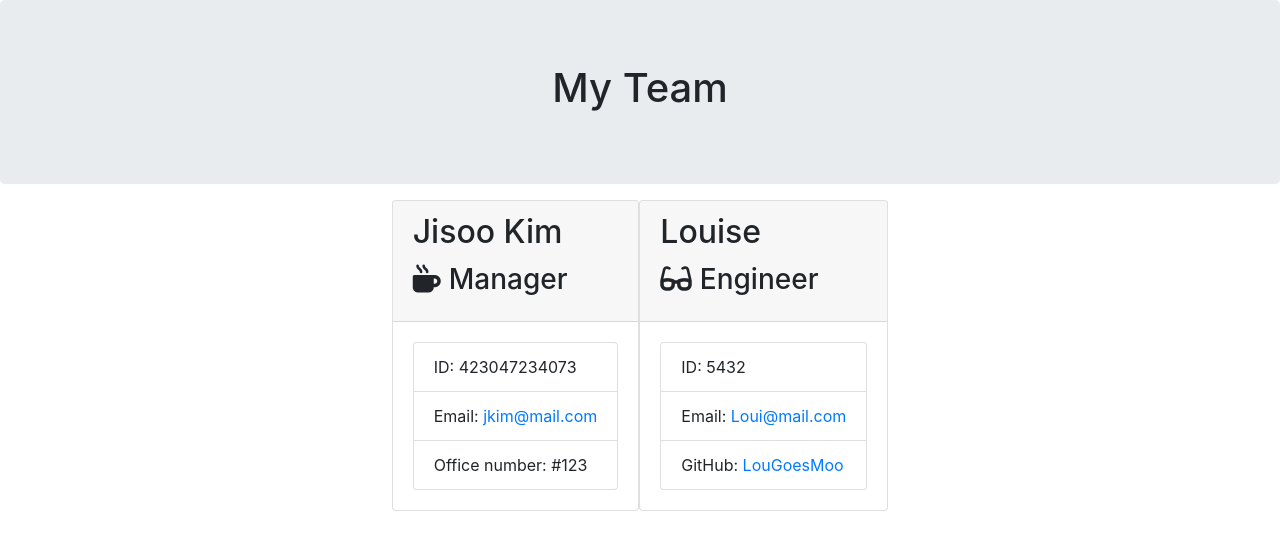
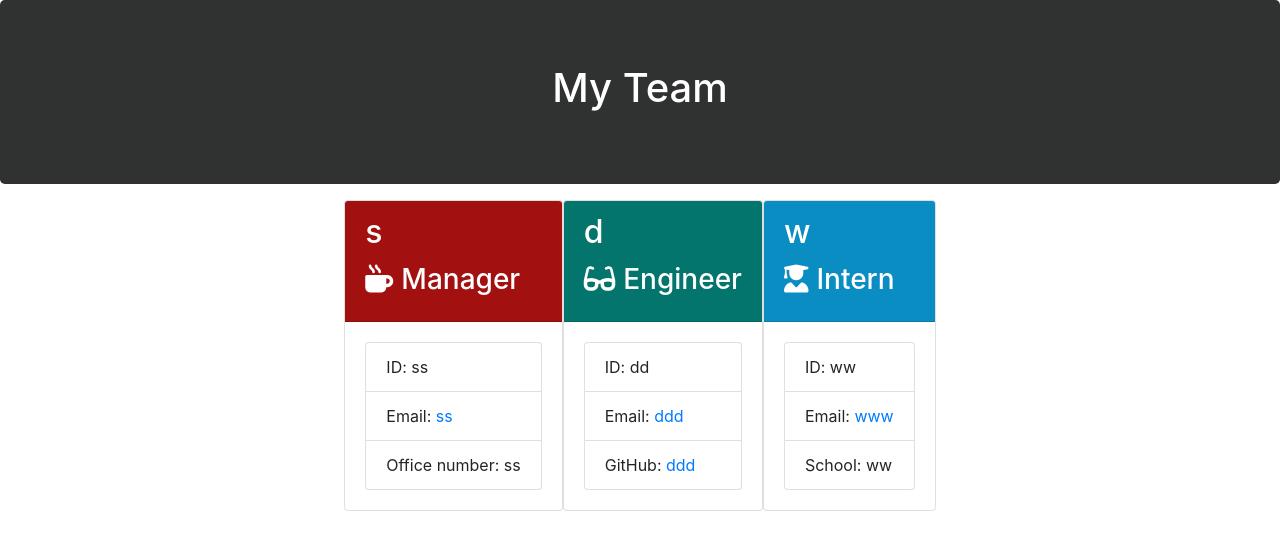
Before and after one commit to Derekdespo/Team-Summary, a website: page Develop/team.html in a window 1280 px wide. Drawn offline with nearby package versions, Linux system fonts and the light colour scheme.

Commit message:
added some light styling

```diff
--- a/Develop/team.html
+++ b/Develop/team.html
@@ -8,14 +8,14 @@
     <title>My Team</title>
     <link rel="stylesheet" href="https://stackpath.bootstrapcdn.com/bootstrap/4.3.1/css/bootstrap.min.css"
         integrity="sha384-ggOyR0iXCbMQv3Xipma34MD+dH/1fQ784/j6cY/iJTQUOhcWr7x9JvoRxT2MZw1T" crossorigin="anonymous">
-    <link rel="stylesheet" href="style.css">
+    <link rel="stylesheet" href="styles.css">
     <script src="https://kit.fontawesome.com/c502137733.js"></script>
 </head>
 
 <body>
-    <div class="container-fluid">
+    <div class="container-fluid" id="jumbo">
         <div class="row">
-            <div class="col-12 jumbotron mb-3 team-heading">
+            <div class="col-12 jumbotron mb-3 team-heading" style="background-color: rgb(48, 49, 49); color: white">
                 <h1 class="text-center">My Team</h1>
             </div>
         </div>
@@ -24,28 +24,41 @@
         <div class="row">
             <div class="team-area col-12 d-flex justify-content-center">
                 <div class="card employee-card">
-    <div class="card-header">
-        <h2 class="card-title">Jisoo Kim</h2>
+    <div class="card-header" style="background-color: rgb(163, 16, 16); color: white">
+        <h2 class="card-title">s</h2>
         <h3 class="card-title"><i class="fas fa-mug-hot mr-2"></i>Manager</h3>
     </div>
     <div class="card-body">
         <ul class="list-group">
-            <li class="list-group-item">ID: 423047234073</li>
-            <li class="list-group-item">Email: <a href="mailto:jkim@mail.com">jkim@mail.com</a></li>
-            <li class="list-group-item">Office number: #123</li>
+            <li class="list-group-item">ID: ss</li>
+            <li class="list-group-item">Email: <a href="mailto:ss">ss</a></li>
+            <li class="list-group-item">Office number: ss</li>
         </ul>
     </div>
 </div>
 <div class="card employee-card">
-    <div class="card-header">
-        <h2 class="card-title">Louise</h2>
+    <div class="card-header" style="background-color: rgb(4, 117, 108); color: white">
+        <h2 class="card-title">d</h2>
         <h3 class="card-title"><i class="fas fa-glasses mr-2"></i>Engineer</h3>
     </div>
     <div class="card-body">
         <ul class="list-group">
-            <li class="list-group-item">ID: 5432</li>
-            <li class="list-group-item">Email: <a href="mailto:Loui@mail.com">Loui@mail.com</a></li>
-            <li class="list-group-item">GitHub: <a href="https://github.com/LouGoesMoo" target="_blank" rel="noopener noreferrer">LouGoesMoo</a></li>
+            <li class="list-group-item">ID: dd</li>
+            <li class="list-group-item">Email: <a href="mailto:ddd">ddd</a></li>
+            <li class="list-group-item">GitHub: <a href="https://github.com/ddd" target="_blank" rel="noopener noreferrer">ddd</a></li>
+        </ul>
+    </div>
+</div>
+<div class="card employee-card">
+    <div class="card-header" style="background-color: rgb(9, 141, 194); color: white">
+        <h2 class="card-title">w</h2>
+        <h3 class="card-title"><i class="fas fa-user-graduate mr-2"></i>Intern</h3>
+    </div>
+    <div class="card-body">
+        <ul class="list-group">
+            <li class="list-group-item">ID: ww</li>
+            <li class="list-group-item">Email: <a href="mailto:www">www</a></li>
+            <li class="list-group-item">School: ww</li>
         </ul>
     </div>
 </div>
```
Also changed, not shown: Develop/app.js (+26 -16 lines), Develop/templates/engineer.html (+1 -1 lines), Develop/templates/intern.html (+1 -1 lines), Develop/templates/main.html (+3 -3 lines), Develop/templates/manager.html (+1 -1 lines), Assets/space.jpg (added).
